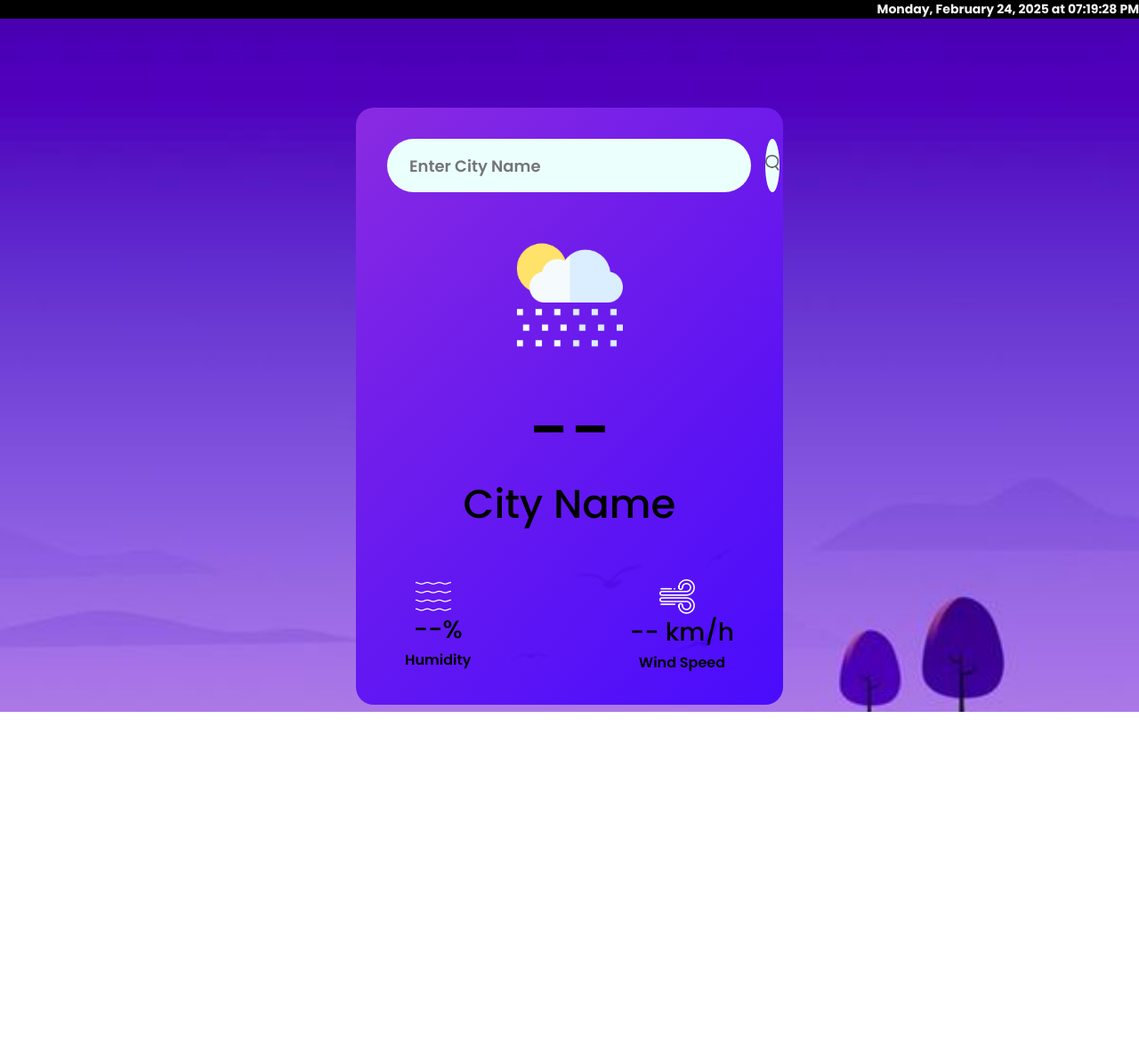
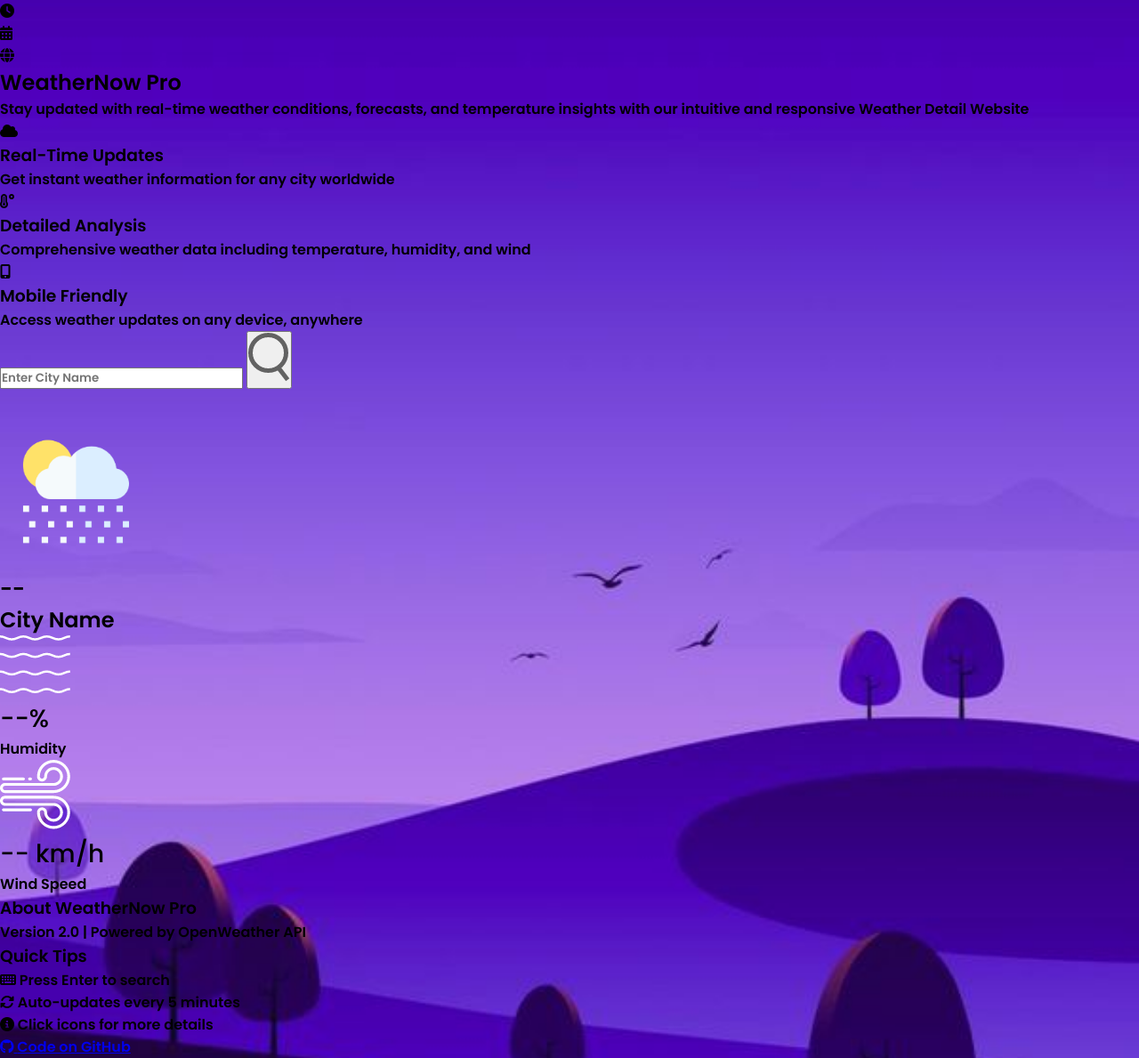
Before and after one commit to Ismail-dcode/WeatherApp, a plain HTML site: page index.html in a window 1280 px wide. Shown: the whole page at 89% size. Before the commit the page ends 800 px from the top, so only its background shows below. Drawn offline with Linux system fonts and the light colour scheme; a web font is replaced by a local one.

Commit message:
Update index.html
new version updated

```diff
--- a/index.html
+++ b/index.html
@@ -6,43 +6,113 @@
     <meta name="viewport" content="width=device-width, initial-scale=1.0">
     <title>WeatherApp</title>
     <link rel="stylesheet" href="We.css">
+
+    <script src="https://kit.fontawesome.com/944d189c85.js" crossorigin="anonymous"></script>
+
 </head>
 
 <body>
-    <section>
+    <div class="datetime-section">
+        <div class="datetime-container">
+            <div class="time-container">
+                <i class="fas fa-clock"></i>
+                <span id="timeDisplay"></span>
+            </div>
+            <div class="date-container">
+                <i class="fas fa-calendar-alt"></i>
+                <span id="dateDisplay"></span>
+            </div>
+            <div class="timezone-container">
+                <i class="fas fa-globe"></i>
+                <span id="timezoneDisplay"></span>
+            </div>
+        </div>
+    </div>
 
-        <div id="dateTime"></div>
-
+    <!-- Title Section -->
+    <section class="title-section">
+        <div class="title-content">
+            <h1>WeatherNow Pro</h1>
+            <p class="tagline">Stay updated with real-time weather conditions, forecasts, and temperature insights with our intuitive and responsive Weather Detail Website</p>
+            <div class="features">
+                <div class="feature-item">
+                    <i class="fas fa-cloud"></i>
+                    <h3>Real-Time Updates</h3>
+                    <p>Get instant weather information for any city worldwide</p>
+                </div>
+                <div class="feature-item">
+                    <i class="fas fa-temperature-high"></i>
+                    <h3>Detailed Analysis</h3>
+                    <p>Comprehensive weather data including temperature, humidity, and wind</p>
+                </div>
+                <div class="feature-item">
+                    <i class="fas fa-mobile-alt"></i>
+                    <h3>Mobile Friendly</h3>
+                    <p>Access weather updates on any device, anywhere</p>
+                </div>
+            </div>
+        </div>
     </section>
 
+    <!-- Weather Section -->
+    <section class="weather-container">
+        <div class="search-container">
+            <input type="text" placeholder="Enter City Name" spellcheck="false">
+            <button><img src="search.png" alt="search"></button>
+        </div>
 
+        <div class="error">
+            <p>Invalid City Name!</p>
+        </div>
 
-    <div class="card">
-        <div class="search">
-            <input type="text" placeholder="Enter City Name" spellcheck="false">
-            <button><img src="search.png"></button>
-        </div>
-        <div class="error">
-            <p>Invalid City Name !</p>
-        </div>
-        <div class="weather">
-            <img src="rain.png" class="weather_icon">
+        <div class="weather-content">
+            <img src="rain.png" class="weather_icon" alt="weather">
             <h1 class="temp">--</h1>
             <h2 class="city">City Name</h2>
-            <div class="details">
-                <div class="col">
-                    <img src="humidity.png" alt="Humidity Icon">
+
+            <div class="weather-details">
+                <div class="detail-item">
+                    <img src="humidity.png" alt="humidity">
+                    <div class="detail-info">
                         <p class="humidity">--%</p>
                         <p>Humidity</p>
                     </div>
-                <div class="col">
-                    <img src="wind.png" alt="Wind Icon">
+                </div>
+                <div class="detail-item">
+                    <img src="wind.png" alt="wind">
+                    <div class="detail-info">
                         <p class="wind">-- km/h</p>
                         <p>Wind Speed</p>
                     </div>
                 </div>
             </div>
         </div>
+    </section>
+
+    <!-- Footer Section -->
+    <footer class="footer-section">
+        <div class="footer-content">
+            <div class="footer-info">
+                <h3>About WeatherNow Pro</h3>
+                <p>Version 2.0 | Powered by OpenWeather API</p>
+
+            </div>
+            <div class="quick-tips">
+                <h3>Quick Tips</h3>
+                <ul>
+                    <li><i class="fas fa-keyboard"></i> Press Enter to search</li>
+                    <li><i class="fas fa-sync-alt"></i> Auto-updates every 5 minutes</li>
+                    <li><i class="fas fa-info-circle"></i> Click icons for more details</li>
+                </ul>
+            </div>
+            <div class="social-links">
+                <a href="https://github.com/Ismail-dcode/WeatherNow" target="_blank" class="github-link">
+                    <i class="fa-brands fa-github"></i>
+                    <span>Code on GitHub</span>
+                </a>
+            </div>
+        </div>
+    </footer>
 
     <script src="We.js"></script>
 
```
Lines whose indentation alone changed are shown as unchanged.
